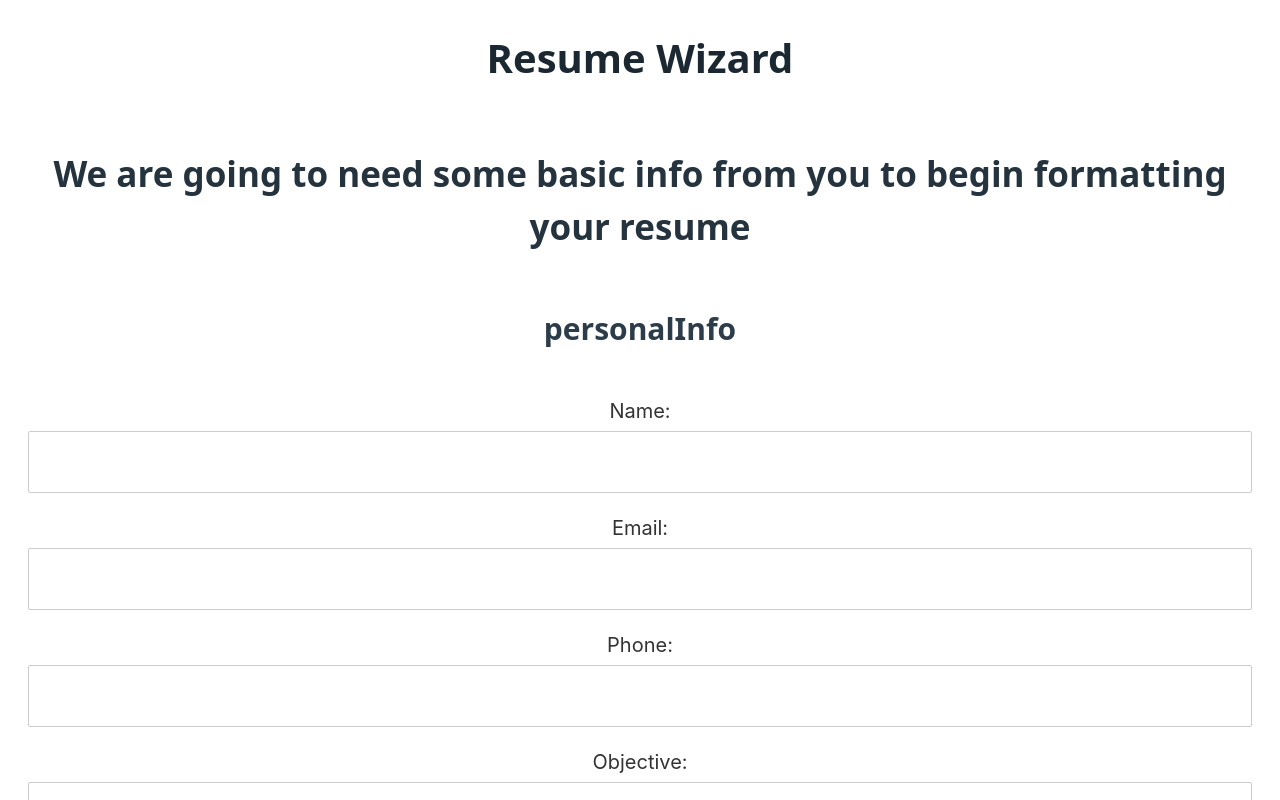
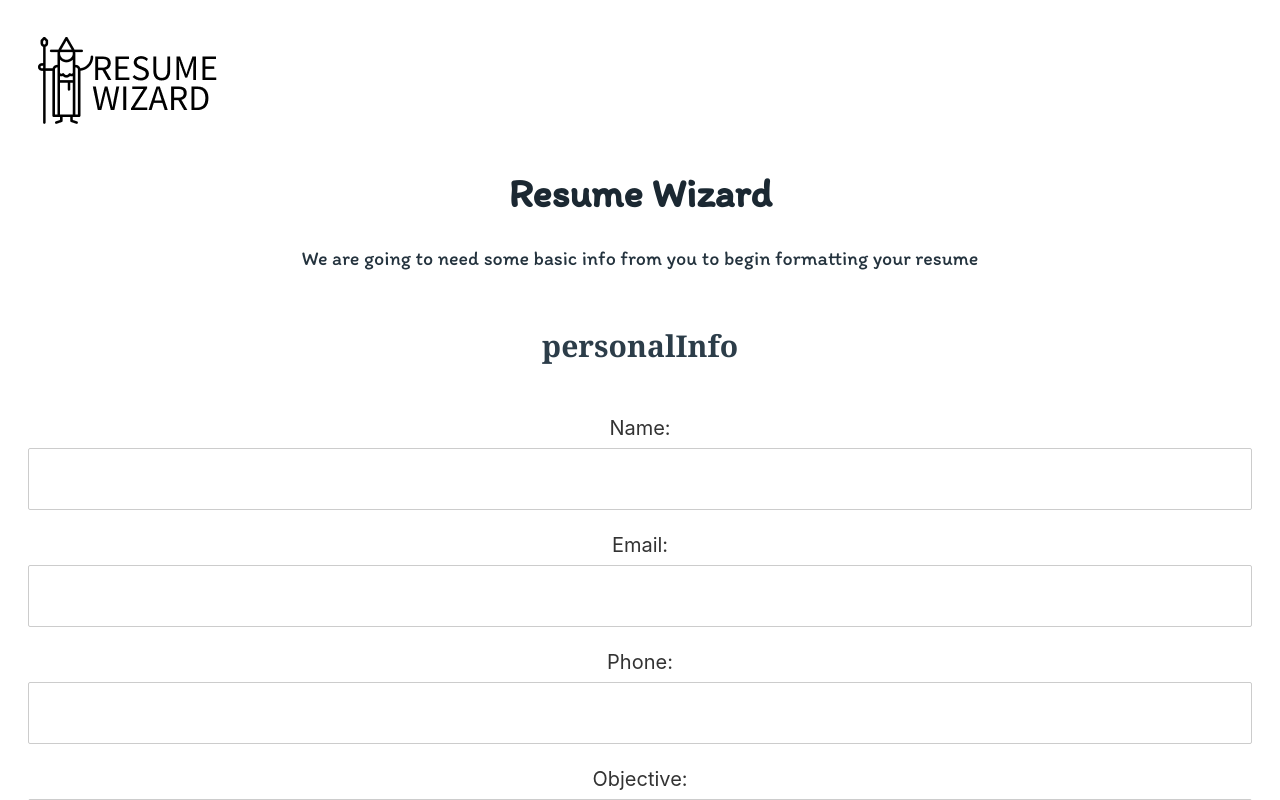
Before and after one commit to TheCaffeinatedCoders/Resume-Wizard-CruzHacks, a Svelte app in the folder frontend/: page / in a window 1280 px wide. Both pictures are taken after a click on the button "Start". Shown: the top 800 px of the page. Built offline with nearby package versions, Linux system fonts and the light colour scheme.

Commit message:
logo on navbar, home route

```diff
--- a/frontend/src/routes/Info.svelte
+++ b/frontend/src/routes/Info.svelte
@@ -1,4 +1,6 @@
 <script>
+    import {push} from 'svelte-spa-router'
+
     let sections = [
         "personalInfo",
         "education",
@@ -78,13 +80,21 @@
     // }
 </script>
 
-<h1>Resume Wizard</h1>
-<h2>
-    We are going to need some basic info from you to begin formatting your
-    resume
-</h2>
+<nav class="top_section">
+    <button class="homebutton" on:click={() => push('/')}>
+        <img src="/images/LOGO.png" alt="logo" align = "left" width="203" height="105">
+    </button>
+</nav>
+<div class="mid_section">
+    <h1 class="title">Resume Wizard</h1>
+    <h2 class="briefIntro">
+        We are going to need some basic info from you to begin formatting your
+        resume
+    </h2>
+</div>
 
-<h3>{currentSection}</h3>
+
+<h3 class="formm">{currentSection}</h3>
 {#if currentSection === "personalInfo"}
     <div>
         <label for="name">Name:</label>
@@ -205,6 +215,7 @@
 
 <style>
     @import url('https://fonts.googleapis.com/css2?family=Itim&display=swap');
+    @import url('https://fonts.googleapis.com/css2?family=Noto+Serif:ital,wght@0,400;0,700;1,400&display=swap');
 
    /* div {
         position: absolute;
@@ -232,6 +243,42 @@
         font-weight: 100;
     }
     */
+
+    .homebutton {
+        width: 203px;
+        height: 105px;
+        padding: 0;
+        background-color: #ffffff;
+        color:#ffffff;
+        border-style: hidden;
+    }
+
+    .top_section {
+    }
+
+    .mid_section {
+
+    }
+
+    .formm {
+        font-family: 'Noto Serif', serif;
+    }
+
+
+    .title {
+        font-family: 'Itim', cursive;
+        margin-top: 20px;
+        margin-bottom: 20px;
+    }
+
+    .briefIntro {
+        margin-bottom: 50px;
+        font-family: 'Itim', cursive;
+        font-size: 20px;
+        font-weight: 100;
+    }
+
+
     .button{
 		background-color: #ffffff;/*white*/
 		border: none;
```
